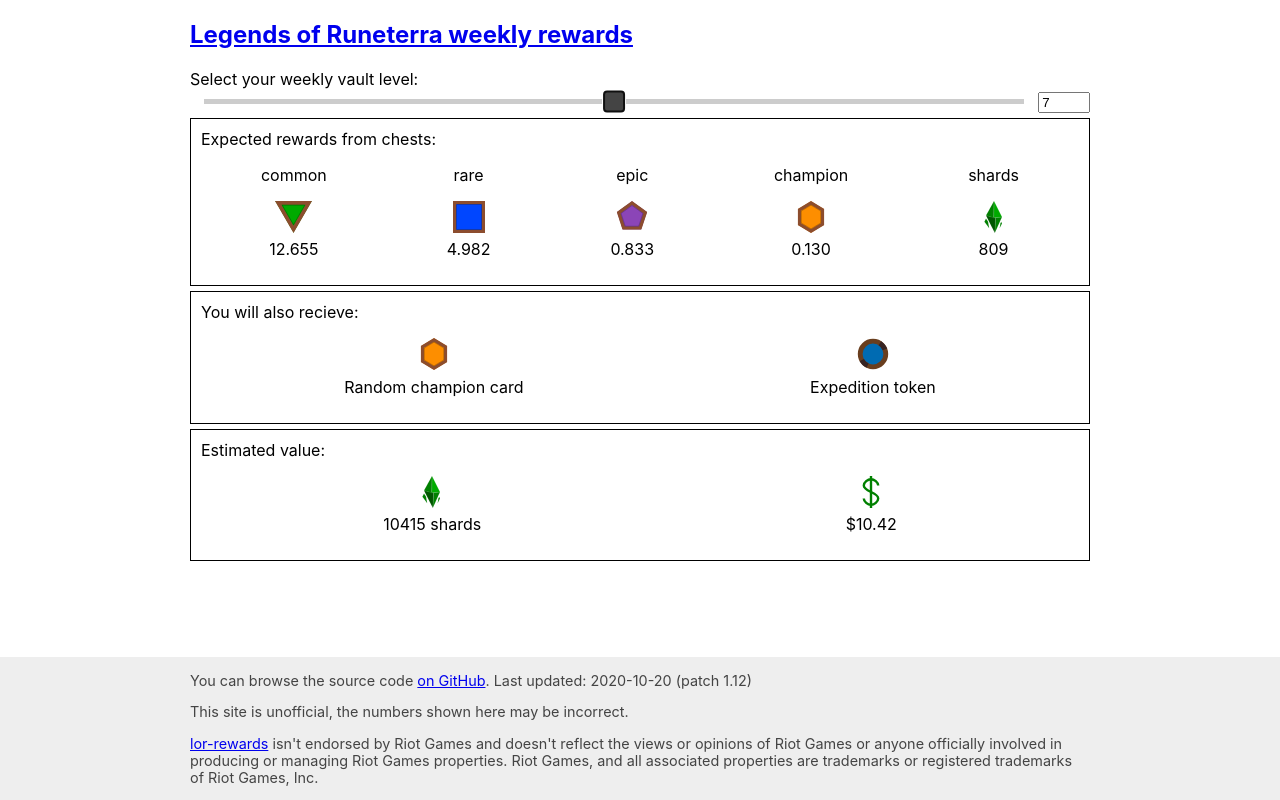
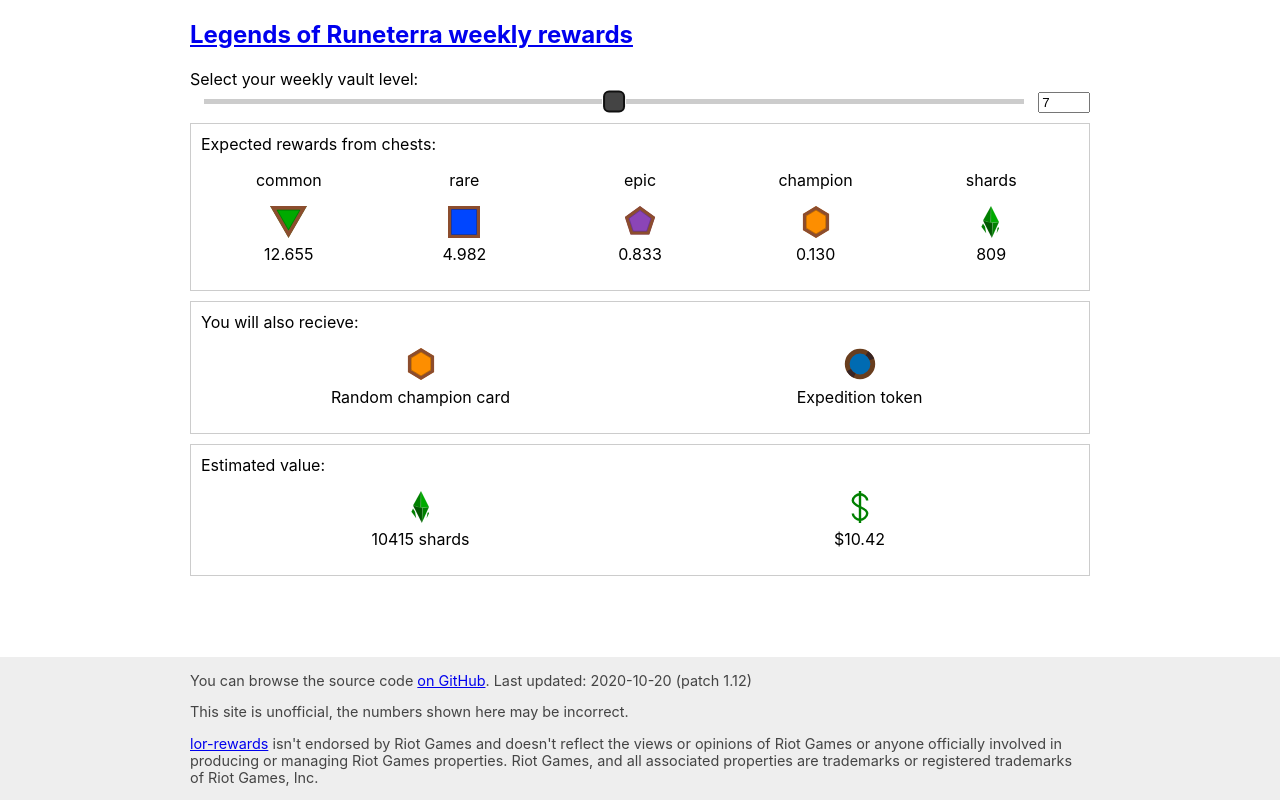
Before and after one commit to szebniok/lor-rewards, a Next.js app: page / in a window 1280 px wide. Both pictures are taken after a click on the element 614 px from the left and 101 px from the top of the page. Built offline with nearby package versions, Linux system fonts and the light colour scheme.

Commit message:
Improve styling

```diff
--- a/components/WeeklyRewards.tsx
+++ b/components/WeeklyRewards.tsx
@@ -33,7 +33,7 @@
     return (
         <div className={styles["reward"]}>
             <img src={`${basePath}/${iconSrc}`} alt={rewardName} title={rewardName} />
-            <p>{rewardName}</p>
+            <p className={styles["reward-name"]}>{rewardName}</p>
         </div>
     );
 }
--- a/styles/LevelSlider.module.css
+++ b/styles/LevelSlider.module.css
@@ -22,7 +22,8 @@
     --thumb-color: #444;
     width: var(--thumb-size);
     height: var(--thumb-size);
-    background: var(--thumb-color)
+    background: var(--thumb-color);
+    border-radius: 5px;
 }
 
 .range-input-thumb.clicked {
--- a/styles/WeeklyRewards.module.css
+++ b/styles/WeeklyRewards.module.css
@@ -1,6 +1,6 @@
 .rewards-group {
-    margin-top: 5px;
-    border: 1px solid black;
+    margin-top: var(--vertical-space);
+    border: 1px solid #ccc;
     padding: 10px;
 }
 
@@ -11,12 +11,15 @@
 .rewards-list-container {
     display: flex;
     justify-content: space-around;
+    flex-wrap: wrap;
 }
 
 .reward {
     display: flex;
     flex-direction: column;
     align-items: center;
+    flex: 1 0;
+    min-width: 4rem;
 }
 
 .reward img {
@@ -27,3 +30,7 @@
 .reward > p {
     margin-top: 0;
 }
+
+.reward .reward-name {
+    text-align: center;
+}
--- a/styles/globals.css
+++ b/styles/globals.css
@@ -2,6 +2,7 @@
     --light-bg: #eee;
     --light-text: #444;
     --horizontal-space: 20px;
+    --vertical-space: 10px;
 }
 
 * {
@@ -32,3 +33,7 @@
 #__next > .extend {
     max-width: unset;
 }
+
+footer {
+    margin-top: var(--vertical-space);
+}
```
